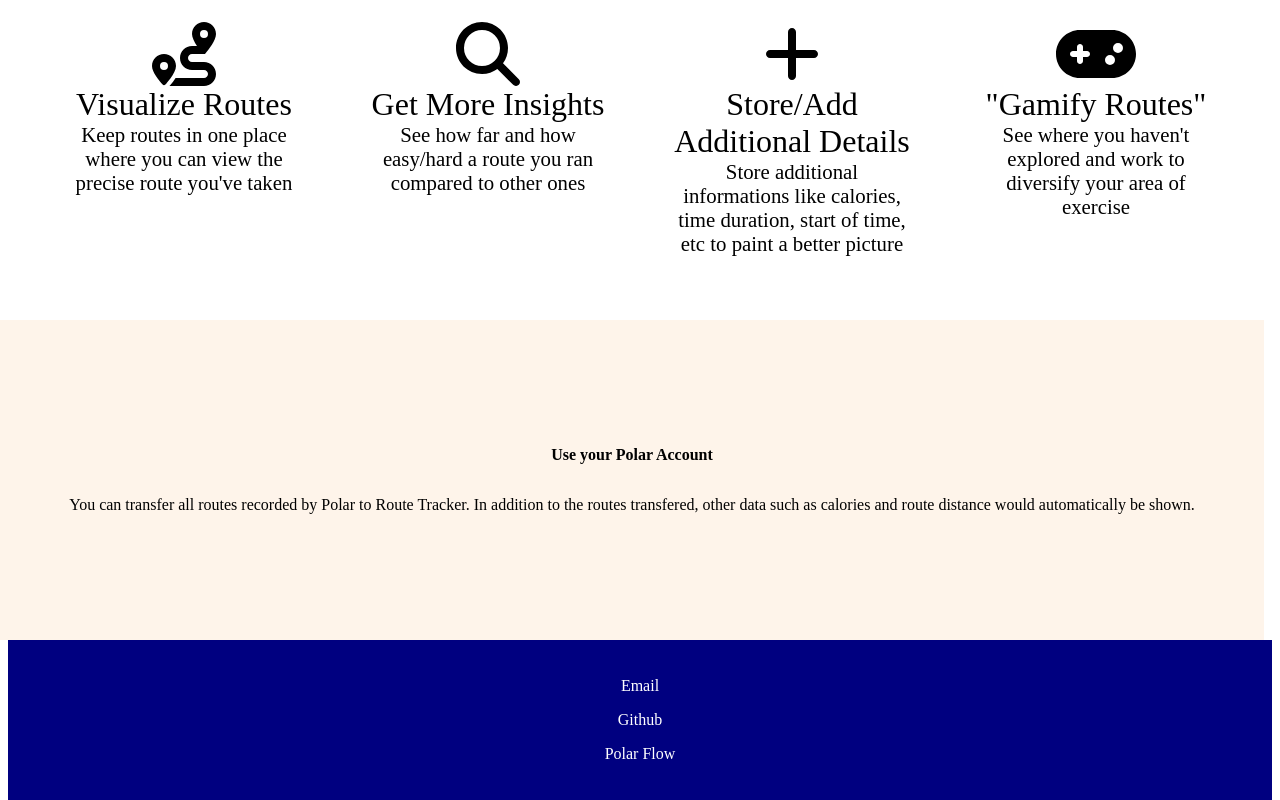
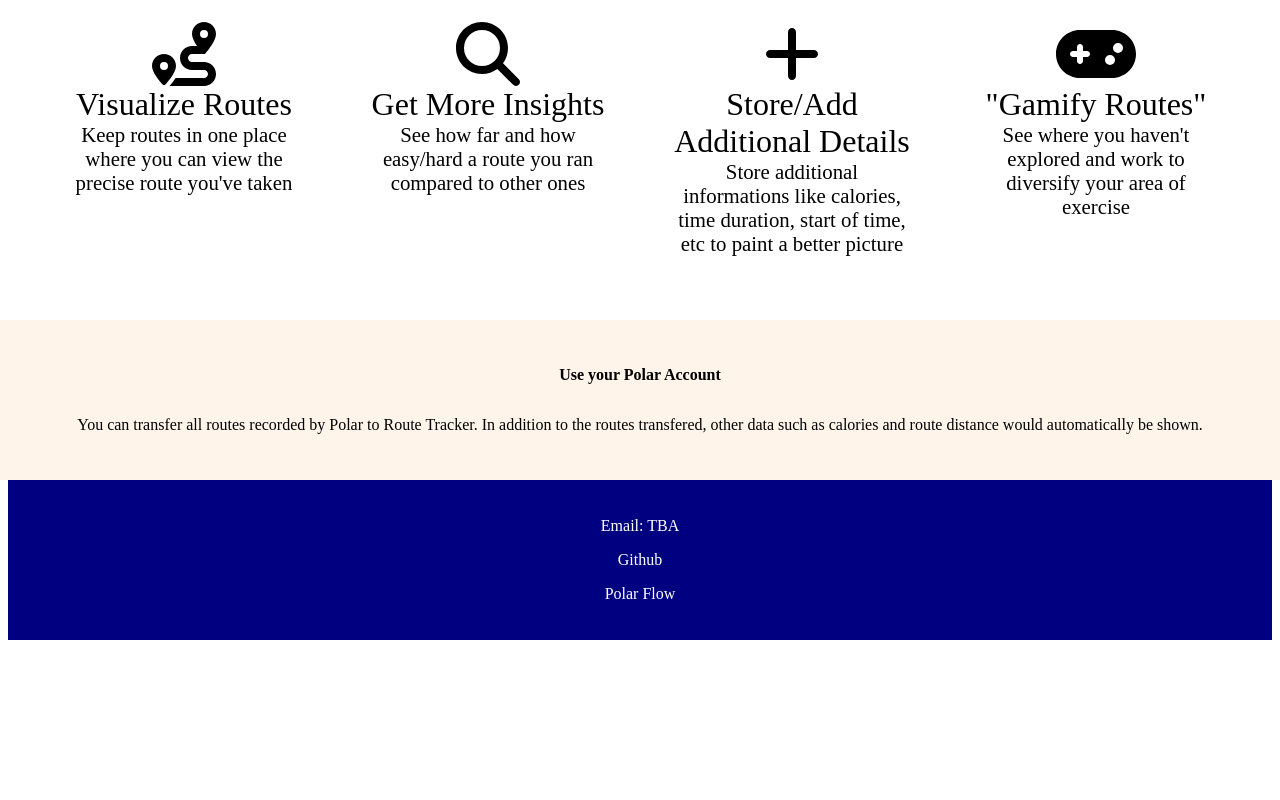
Before and after one commit to ykdot/Route_Exercise_Tracker, a React (Vite) app in the folder frontend/: page / in a window 1280 px wide. Shown: the part 543-1343 px from the top of the page. After the commit the page ends 1183 px from the top, so only its background shows below. Built offline with nearby package versions, Linux system fonts and the light colour scheme.

Commit message:
fix: minor changes to HomePage

```diff
--- a/frontend/src/pages/HomePage.jsx
+++ b/frontend/src/pages/HomePage.jsx
@@ -118,9 +118,9 @@ function HomePage() {
         </div>
 
         <div className={styles.footer}>
-          <p>Email</p>
-          <p>Github</p>
-          <p>Polar Flow</p>
+          <p>Email: TBA</p>
+          <Link to='https://github.com/ykdot/Route_Tracker' target="_blank">Github</Link>
+          <Link to='https://flow.polar.com/' target="_blank">Polar Flow</Link>
         </div>
       </div>
       }
--- a/frontend/src/pages/css/HomePage.module.css
+++ b/frontend/src/pages/css/HomePage.module.css
@@ -72,14 +72,14 @@
 
 .third-section {
   background-color: #fef4ea;
-  height: 20rem;
+  height: 10rem;
   text-align: center;
   display: flex;
   flex-direction: column;
   justify-content: center;
   align-items: center;
   gap: 2rem;
-  width: calc(100vw - 1rem);
+  padding: 0 1.5rem 0 1.5rem;
 }
 
 .footer {
@@ -93,6 +93,15 @@
   background-color: navy;
   color: white;
   text-align: center;
+}
+
+a {
+  text-decoration: none;
+  color: white;
+}
+
+a:hover {
+  color: yellow;
 }
 
 @media (max-width: 1200px) {
```
